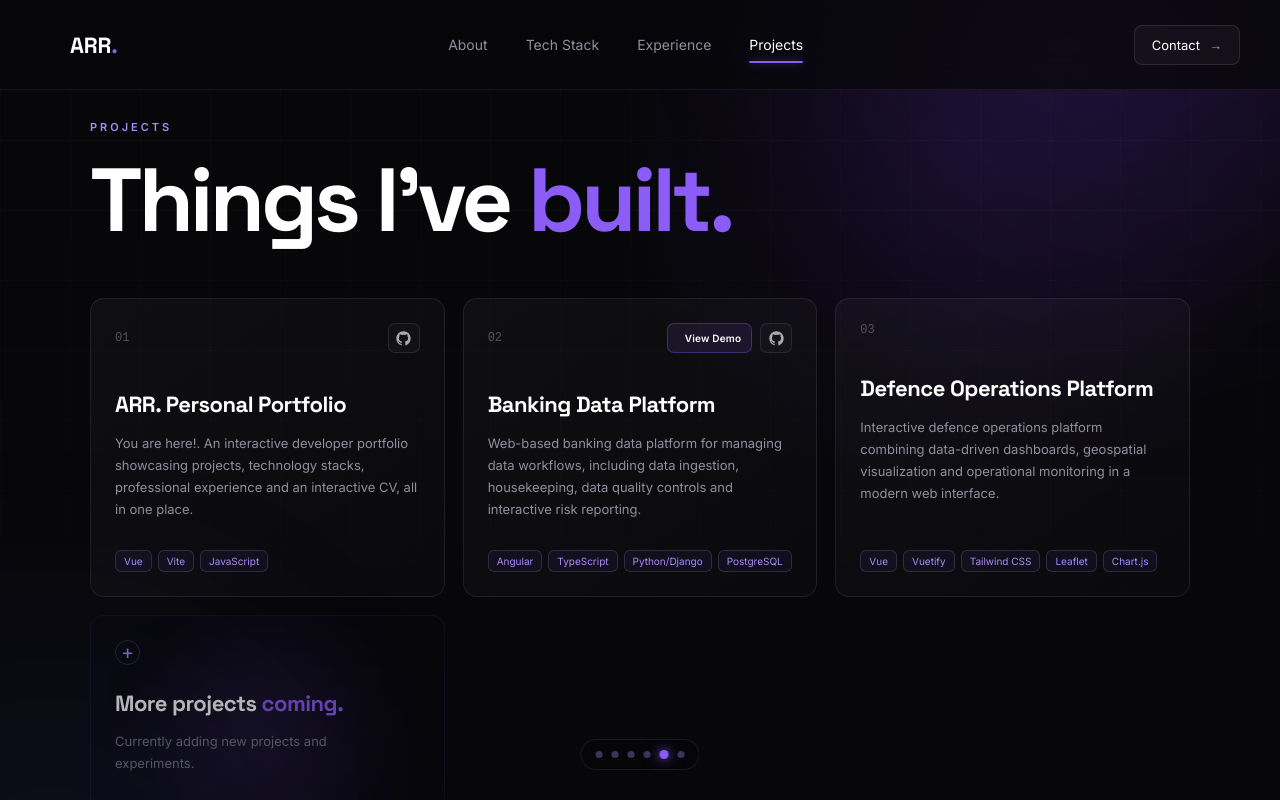
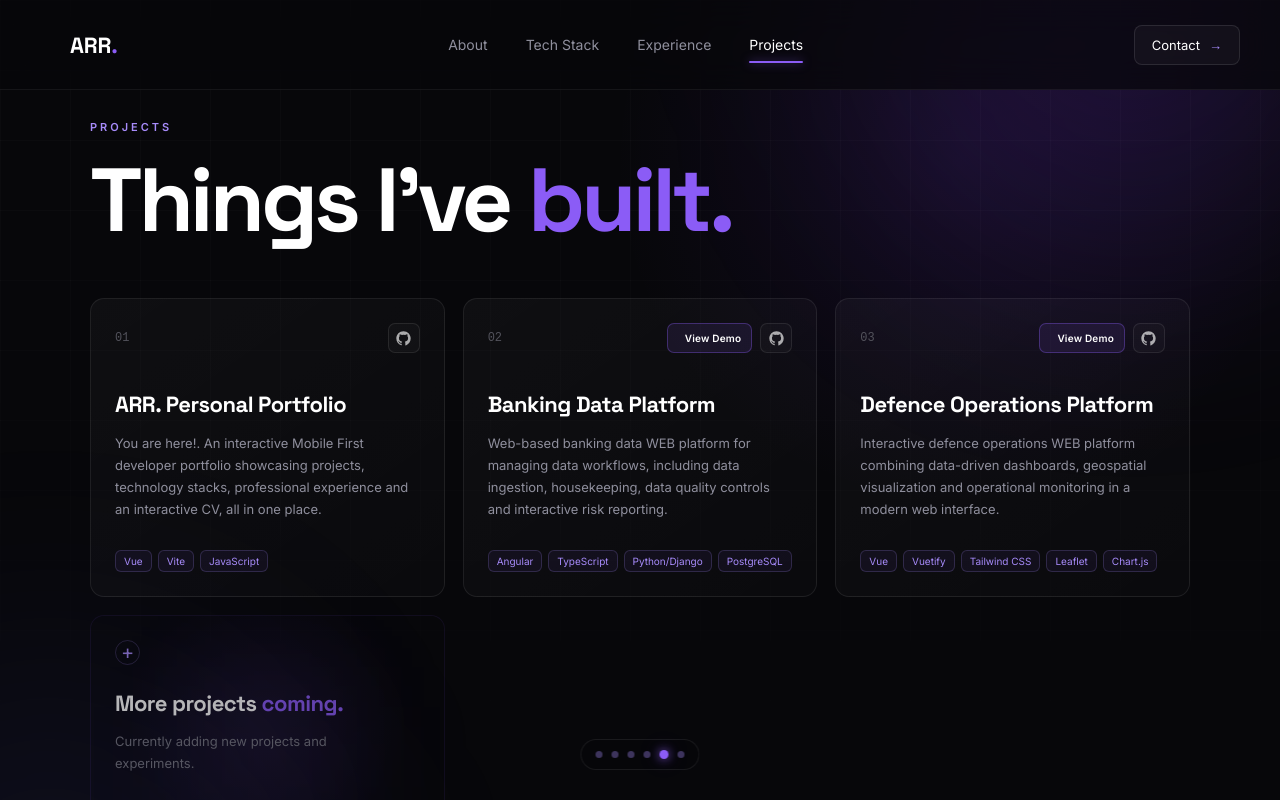
Before and after one commit to Binteak/portfolio, a Vue app: page / in a window 1280 px wide. Both pictures are taken after a click on the button 665 px from the left and 754 px from the top of the page. Built offline with nearby package versions, Linux system fonts and the light colour scheme.

Commit message:
update defense project demo live

```diff
--- a/src/app/views/Projects/Projects.vue
+++ b/src/app/views/Projects/Projects.vue
@@ -2,7 +2,7 @@
 const projects = [
  {
   name: 'ARR. Personal Portfolio',
-  description:'You are here!. An interactive developer portfolio showcasing projects, technology stacks, professional experience and an interactive CV, all in one place.',
+  description:'You are here!. An interactive Mobile First developer portfolio showcasing projects, technology stacks, professional experience and an interactive CV, all in one place.',
   technologies: ['Vue', 'Vite', 'JavaScript'],
   link: '#',
   github: 'https://github.com/Binteak/portfolio'
@@ -11,7 +11,7 @@ const projects = [
 {
   name: 'Banking Data Platform',
   description:
-    'Web-based banking data platform for managing data workflows, including data ingestion, housekeeping, data quality controls and interactive risk reporting.',
+    'Web-based banking data WEB platform for managing data workflows, including data ingestion, housekeeping, data quality controls and interactive risk reporting.',
   technologies: ['Angular', 'TypeScript', 'Python/Django', 'PostgreSQL'],
   link: 'https://banking-data-platform-frontend.onrender.com/',
   github: 'https://github.com/Binteak/bankingDataPlatform_frontend'
@@ -20,10 +20,10 @@ const projects = [
 {
   name: 'Defence Operations Platform',
   description:
-    'Interactive defence operations platform combining data-driven dashboards, geospatial visualization and operational monitoring in a modern web interface.',
+    'Interactive defence operations WEB platform combining data-driven dashboards, geospatial visualization and operational monitoring in a modern web interface.',
   technologies: ['Vue', 'Vuetify', 'Tailwind CSS', 'Leaflet', 'Chart.js'],
-
-  github: ''
+  link: 'https://defense-application-frontend.onrender.com',
+  github: 'https://github.com/Binteak/defense-application-frontend'
 },
 ]
 </script>
```
